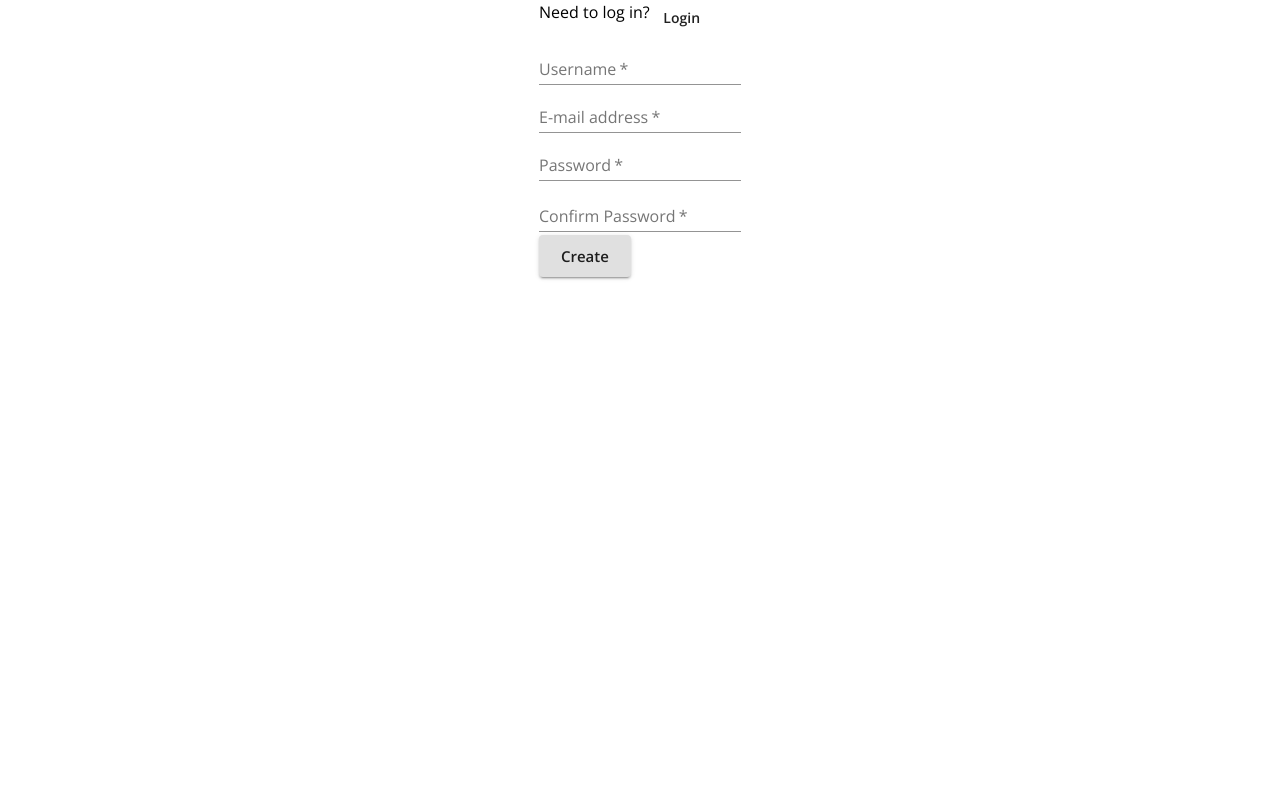
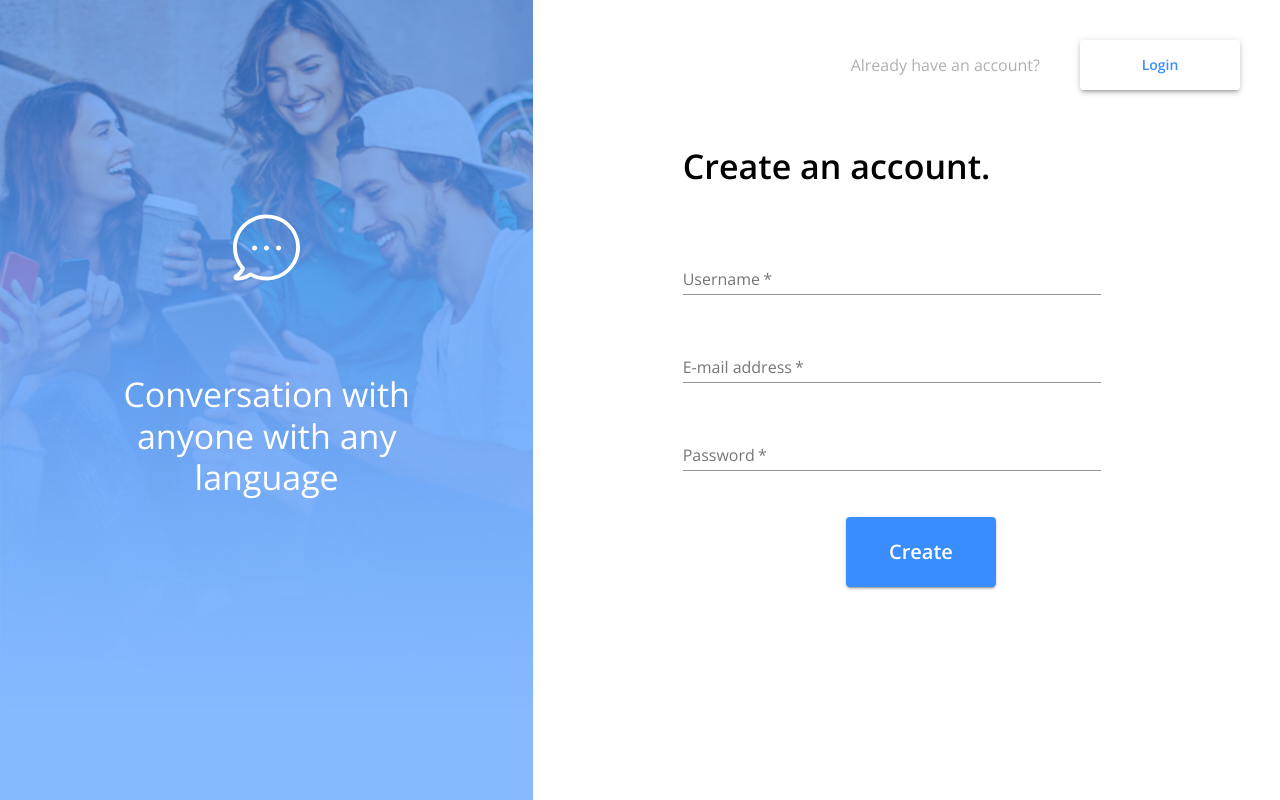
Before and after one commit to offtheclockk/be9698, a React (Create React App) app in the folder client/: page / in a window 1280 px wide. Built offline with nearby package versions, Linux system fonts and the light colour scheme; no server answers.

Commit message:
updated design

```diff
--- /dev/null
+++ b/client/src/HomePage.js
@@ -0,0 +1,47 @@
+import { Grid, Hidden, makeStyles } from "@material-ui/core";
+import React from "react";
+import LeftBanner from "./LeftBanner";
+import bgimg from "./assets/bg-img.png";
+
+const useStyles = makeStyles((theme) => ({
+  sidebar: {
+    backgroundImage:`linear-gradient(
+      ${theme.palette.primary.main}95 1%,
+      ${theme.palette.gradient.main} 90%),
+      url(${bgimg})`,
+    backgroundSize: "cover",
+    height: "100vh",
+    color: "white",
+  },
+}));
+
+const HomePage = (props) => {
+  const classes = useStyles();
+
+  return (
+    <Grid container direction="row">
+      <Hidden xsDown>
+        <Grid
+          container
+          direction="column"
+          alignItems="center"
+          justify="center"
+          item
+          xs={12}
+          md={5}
+          className={classes.sidebar}
+        >
+          <LeftBanner />
+        </Grid>
+      </Hidden>
+      <Grid container item
+      xs={12}
+      md={7}
+      >
+        {props.children}
+      </Grid>
+    </Grid>
+  );
+};
+
+export default HomePage;
--- /dev/null
+++ b/client/src/LeftBanner.js
@@ -0,0 +1,28 @@
+import { Box, Grid, Typography } from "@material-ui/core";
+import React from "react";
+import bubble from "./assets/bubble.svg";
+
+const LeftBanner = () => {
+  return (
+    <>
+      <Grid>
+        <img
+        src={bubble}
+        alt="bubble"
+        />
+      </Grid>
+      <Box p={11}>
+        <Grid>
+          <Typography
+          variant="h4"
+          align="center"
+          >
+            Conversation with anyone with any language
+          </Typography>
+        </Grid>
+      </Box>
+    </>
+  );
+};
+
+export default LeftBanner;
--- a/client/src/Login.js
+++ b/client/src/Login.js
@@ -7,9 +7,63 @@ import {
   Button,
   FormControl,
   TextField,
+  makeStyles,
+  Paper,
 } from '@material-ui/core';
+import HomePage from './HomePage';
+
+const useStyles = makeStyles((theme) => ({
+  navButton: {
+    textAlign: "center",
+    variant: "contained",
+    background: "white",
+    height: 50,
+    width: 160,
+    textDecoration: "none",
+  },
+  formButton: {
+    height: 70,
+    width: 150,
+    fontSize: 20,
+    fontWeight: 800,
+    marginTop: '9%',
+    marginLeft: '40%'
+  },
+  navBox: {
+    display: "flex",
+    justifyContent: "flex-end",
+    alignItems: "center",
+    paddingLeft: 10,
+    paddingTop: 40,
+    paddingRight: 40,
+  },
+  formBox: {
+    display: "flex",
+    flexDirection: "column",
+    marginLeft: '20%',
+  },
+  formContainer: {
+    height: 600,
+    flexDirection: "row",
+    justifyContent: "center",
+  },
+  suggestionLine: {
+    paddingRight: 40,
+  },
+  formHeader: {
+    fontWeight: 600,
+    paddingBottom: 60,
+  },
+  formTextField: {
+    width: "90%",
+  },
+  form: {
+    width: "70%",
+  },
+}));
 
 const Login = ({ user, login }) => {
+  const classes = useStyles();
   const history = useHistory();
 
   const handleLogin = async (event) => {
@@ -27,18 +81,55 @@ const Login = ({ user, login }) => {
   }, [user, history]);
 
   return (
-    <Grid container justifyContent="center">
-      <Box>
-        <Grid container item>
-          <Typography>Need to register?</Typography>
+    <HomePage>
+      <Grid item xs={12}>
+        <Box className={classes.navBox}>
+          <Typography
+            className={classes.suggestionLine}
+            color="secondary"
+          >
+            Don't have an account?
+          </Typography>
+          <Paper elevation={3}>
             <Link href="/register" to="/register">
-            <Button>Register</Button>
+              <Button
+                className={classes.navButton}
+                color="primary"
+              >
+                Create Account
+              </Button>
             </Link>
+          </Paper>
+        </Box>
       </Grid>
-        <form onSubmit={handleLogin}>
-          <Grid>
-            <Grid>
-              <FormControl margin="normal" required>
+      <Grid
+        className={classes.formContainer}
+        item xs={12}
+      >
+        <Box
+          ps={8}
+          className={classes.formBox}
+        >
+          <Typography
+            className={classes.formHeader}
+            variant="h4"
+          >
+            Welcome Back!
+          </Typography>
+          <form
+            onSubmit={handleLogin}
+            className={classes.form}
+          >
+            <Grid
+              container direction="column"
+              spacing={5}
+            >
+              <Grid item>
+                <FormControl
+                  margin="normal"
+                  required
+                  className={classes.formTextField}
+                >
                   <TextField
                     aria-label="username"
                     label="Username"
@@ -47,23 +138,32 @@ const Login = ({ user, login }) => {
                   />
                 </FormControl>
               </Grid>
-            <FormControl margin="normal" required>
+              <Grid item>
+                <FormControl
+                  margin="normal"
+                  required
+                  className={classes.formTextField}>
                   <TextField
-                label="password"
+                    label="Password"
                     aria-label="password"
                     type="password"
                     name="password"
                   />
-            </FormControl>
-            <Grid>
-              <Button type="submit" variant="contained" size="large">
+              <Button
+                type="submit"
+                variant="contained"
+                color="primary"
+                size="large"
+                className={classes.formButton}>
                 Login
               </Button>
+                </FormControl>
               </Grid>
             </Grid>
           </form>
         </Box>
       </Grid>
+    </HomePage>
   );
 };
 
--- a/client/src/Signup.js
+++ b/client/src/Signup.js
@@ -8,9 +8,62 @@ import {
   FormControl,
   TextField,
   FormHelperText,
+  makeStyles,
+  Paper,
 } from '@material-ui/core';
+import HomePage from './HomePage';
+
+const useStyles = makeStyles((theme) => ({
+  navButton: {
+    textAlign: "center",
+    variant: "contained",
+    background: "white",
+    height: 50,
+    width: 160,
+  },
+  formButton: {
+    height: 70,
+    width: 150,
+    fontSize: 20,
+    fontWeight: 800,
+    marginTop: "5%",
+    marginLeft: "40%",
+  },
+  navBox: {
+    display: "flex",
+    justifyContent: "flex-end",
+    alignItems: "center",
+    paddingLeft: 10,
+    paddingTop: 40,
+    paddingRight: 40,
+  },
+  formBox: {
+    display: "flex",
+    flexDirection: "column",
+    marginLeft: "20%",
+  },
+  formContainer: {
+    height: 600,
+    flexDirection: "row",
+    justifyContent: "center",
+  },
+  suggestionLine: {
+    paddingRight: 40,
+  },
+  formHeader: {
+    fontWeight: 600,
+    paddingBottom: 60,
+  },
+  formTextField: {
+    width: "100%",
+  },
+  form: {
+    width: "70%"
+  },
+}));
 
 const Signup = ({ user, register }) => {
+  const classes = useStyles();
   const history = useHistory();
 
   const [formErrorMessage, setFormErrorMessage] = useState({});
@@ -36,18 +89,45 @@ const Signup = ({ user, register }) => {
   }, [user, history]);
 
   return (
-    <Grid container justifyContent="center">
-      <Box>
-        <Grid container item>
-          <Typography>Need to log in?</Typography>
+    <HomePage>
+      <Grid item xs={12}>
+        <Box className={classes.navBox}>
+          <Typography
+            className={classes.suggestionLine}
+            color="secondary"
+          >
+            Already have an account?
+          </Typography>
+          <Paper elevation={3}>
             <Link href="/login" to="/login">
-            <Button>Login</Button>
+              <Button
+                className={classes.navButton}
+                color="primary"
+              >
+                Login
+              </Button>
             </Link>
+          </Paper>
+        </Box>
       </Grid>
-        <form onSubmit={handleRegister}>
-          <Grid>
-            <Grid>
-              <FormControl>
+      <Grid
+        item xs={12}
+        className={classes.formContainer}
+      >
+        <Box className={classes.formBox}>
+          <Typography
+            className={classes.formHeader}
+            variant="h4"
+          >
+            Create an account.
+          </Typography>
+          <form onSubmit={handleRegister} className={classes.form}>
+            <Grid
+              container direction="column"
+              spacing={5}
+            >
+              <Grid item>
+                <FormControl className={classes.formTextField}>
                   <TextField
                     aria-label="username"
                     label="Username"
@@ -57,8 +137,8 @@ const Signup = ({ user, register }) => {
                   />
                 </FormControl>
               </Grid>
-            <Grid>
-              <FormControl>
+              <Grid item>
+                <FormControl className={classes.formTextField}>
                   <TextField
                     label="E-mail address"
                     aria-label="e-mail address"
@@ -68,10 +148,13 @@ const Signup = ({ user, register }) => {
                   />
                 </FormControl>
               </Grid>
-            <Grid>
-              <FormControl error={!!formErrorMessage.confirmPassword}>
+              <Grid item>
+                <FormControl
+                  error={!!formErrorMessage.confirmPassword}
+                  className={classes.formTextField}
+                >
                   <TextField
-                  aria-label="password"
+                    aria-label="Password"
                     label="Password"
                     type="password"
                     inputProps={{ minLength: 6 }}
@@ -83,28 +166,20 @@ const Signup = ({ user, register }) => {
                   </FormHelperText>
                 </FormControl>
               </Grid>
-            <Grid>
-              <FormControl error={!!formErrorMessage.confirmPassword}>
-                <TextField
-                  label="Confirm Password"
-                  aria-label="confirm password"
-                  type="password"
-                  inputProps={{ minLength: 6 }}
-                  name="confirmPassword"
-                  required
-                />
-                <FormHelperText>
-                  {formErrorMessage.confirmPassword}
-                </FormHelperText>
-              </FormControl>
-            </Grid>
-            <Button type="submit" variant="contained" size="large">
+              <Button
+                className={classes.formButton}
+                type="submit"
+                variant="contained"
+                color="primary"
+                size="large"
+              >
                 Create
               </Button>
             </Grid>
           </form>
         </Box>
       </Grid>
+    </HomePage>
   );
 };
 
--- a/client/src/themes/theme.js
+++ b/client/src/themes/theme.js
@@ -19,6 +19,7 @@ export const theme = createMuiTheme({
   },
   palette: {
     primary: { main: "#3A8DFF" },
-    secondary: { main: "#B0B0B0" }
+    secondary: { main: "#B0B0B0" },
+    gradient: {main: "#86B9FF"}
   }
 });
```
Also changed, not shown: client/src/assets/bg-img.png (added), client/src/assets/bubble.svg (added). Lines whose indentation alone changed are shown as unchanged.
